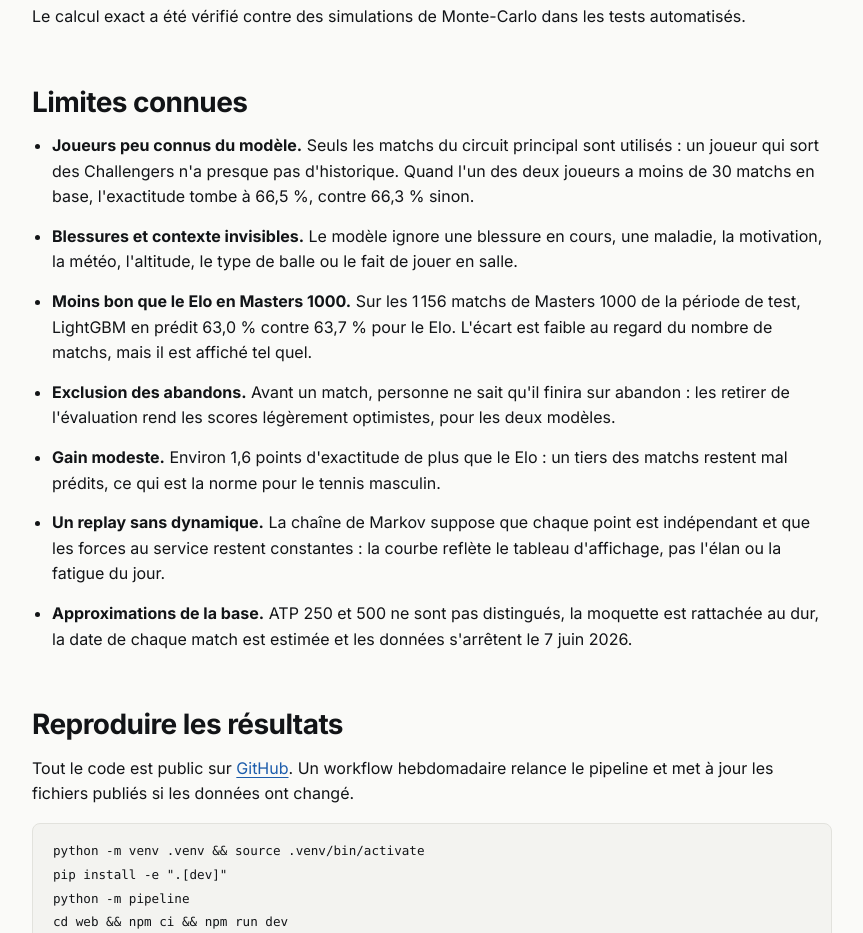
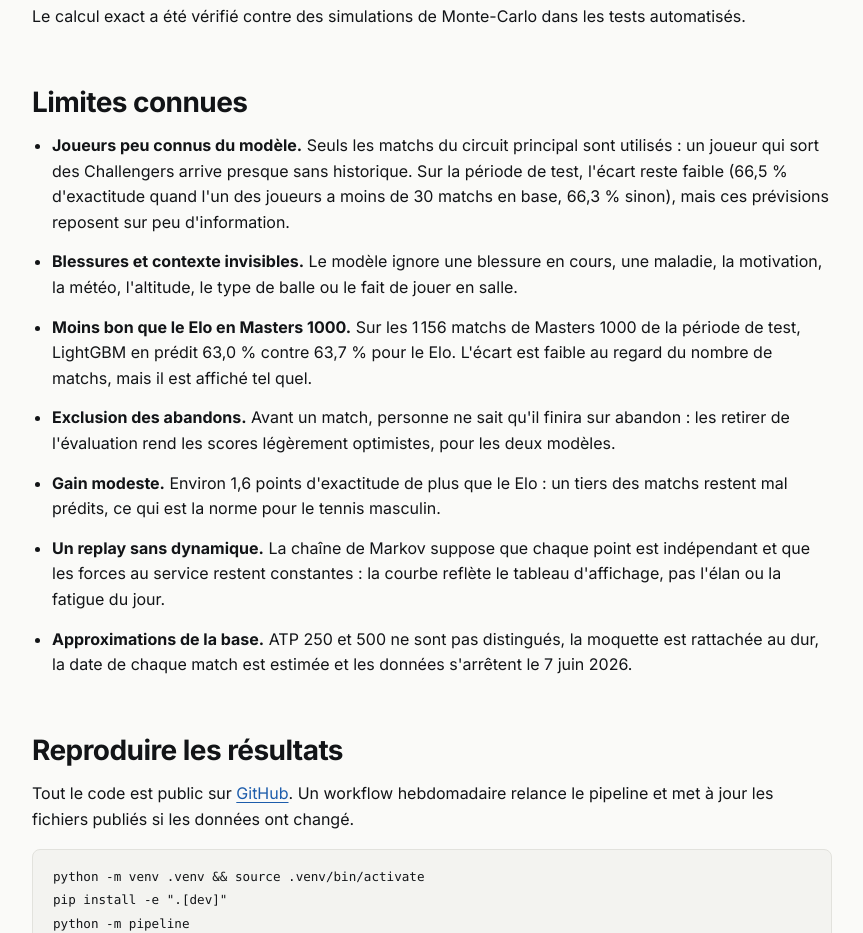
Before and after one commit to ligsow6/MatchPointAI, a Next.js app in the folder web/: page /methodologie in a window 1280 px wide. Shown: the part 4720-5653 px from the top of the page, without its empty margins (64-927 px from the left). Built offline with nearby package versions, Linux system fonts and the light colour scheme.

Commit message:
fix: clarifie la lecture du replay et la limite sur les nouveaux joueurs

```diff
--- a/web/app/methodologie/page.tsx
+++ b/web/app/methodologie/page.tsx
@@ -390,10 +390,9 @@ export default function MethodologyPage() {
           <ul className={styles.limits}>
             <li>
               <strong>Joueurs peu connus du modèle.</strong> Seuls les matchs du circuit principal
-              sont utilisés : un joueur qui sort des Challengers n&apos;a presque pas
-              d&apos;historique.
+              sont utilisés : un joueur qui sort des Challengers arrive presque sans historique.
               {rookies && veterans
-                ? ` Quand l'un des deux joueurs a moins de 30 matchs en base, l'exactitude tombe à ${formatPercent(rookies.model.accuracy)}, contre ${formatPercent(veterans.model.accuracy)} sinon.`
+                ? ` Sur la période de test, l'écart reste faible (${formatPercent(rookies.model.accuracy)} d'exactitude quand l'un des joueurs a moins de 30 matchs en base, ${formatPercent(veterans.model.accuracy)} sinon), mais ces prévisions reposent sur peu d'information.`
                 : ""}
             </li>
             <li>
--- a/web/components/replay/ReplayPlayer.tsx
+++ b/web/components/replay/ReplayPlayer.tsx
@@ -201,8 +201,8 @@ export function ReplayPlayer({ replay }: { replay: Replay }) {
           ]}
         />
         <p className={styles.axisNote}>
-          Probabilité que {first} gagne le match, après chaque point (axe horizontal : numéro du
-          point).
+          Probabilité que {first} gagne le match après chaque point (axe horizontal : numéro du
+          point). Les traits verticaux marquent la fin de chaque set.
         </p>
         <ReplayChart replay={replay} visible={index} savedMatchPoints={savedMatchPoints} />
       </div>
```
